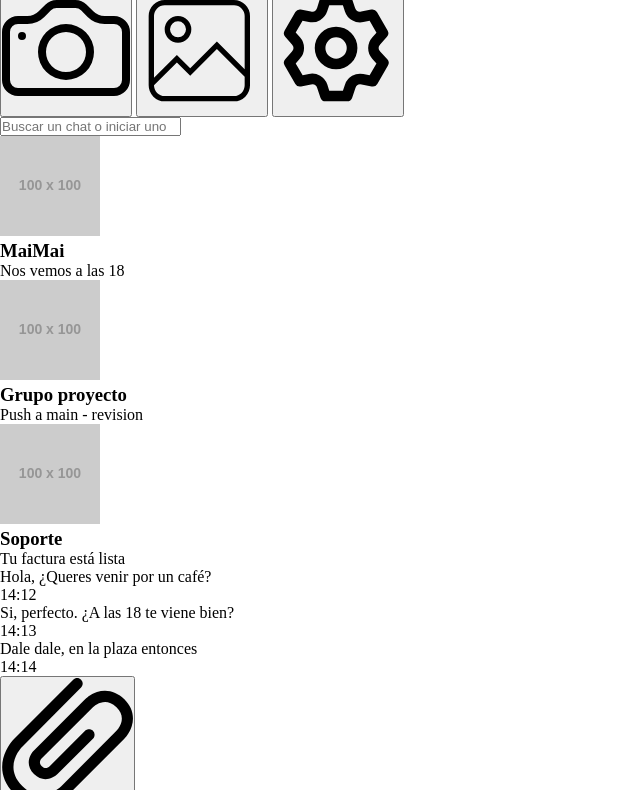
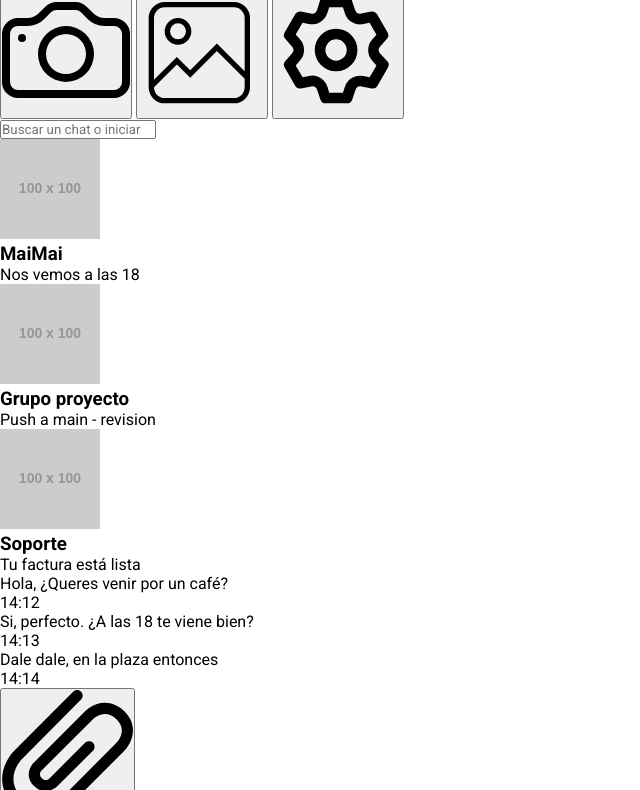
Before and after one commit to Mariano1498/proyecto-base-diplomatura-web, a plain HTML site: page index.html in a window 1280 px wide. Shown: the part 63-853 px from the top of the page, without its empty margins (0-640 px from the left). Drawn offline with Linux system fonts and the light colour scheme; placeholder pictures from the web are drawn by us.

Commit message:
add: incorporacion de tipografia roboto

```diff
--- a/index.html
+++ b/index.html
@@ -5,6 +5,9 @@
     <meta name="viewport" content="width=device-width, initial-scale=1.0">
     <title>Document</title>
     <link rel="stylesheet" href="./styles/main.css">
+    <link rel="preconnect" href="https://fonts.googleapis.com">
+<link rel="preconnect" href="https://fonts.gstatic.com" crossorigin>
+<link href="https://fonts.googleapis.com/css2?family=Roboto:ital,wght@0,100..900;1,100..900&display=swap" rel="stylesheet">
 </head>
 <body>
     <section class="app">
--- a/styles/main.css
+++ b/styles/main.css
@@ -2,4 +2,18 @@
     margin: 0;
     padding: 0;
     box-sizing: border-box;
+    font-family: var(--primary-font);
 }
+
+:root{
+    --primary-color: #0a9c6f;
+    --grey-900: #0d1919;
+    --grey-700: #1f2c34;
+    --grey-300: #fefff6;
+    --grey-200: #f1f2f6;
+    --green-400: #138b80;
+    --green-300: #2dca7a;
+    --green-100: #dcf8c6;
+
+    --primary-font: "Roboto"
+}
```
